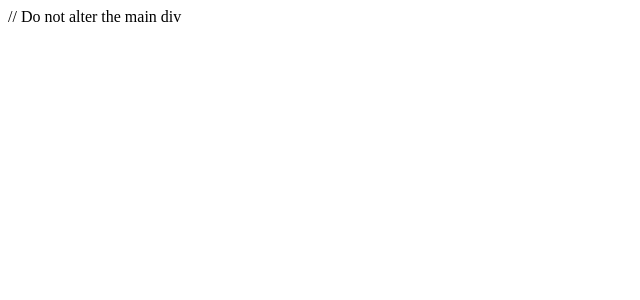
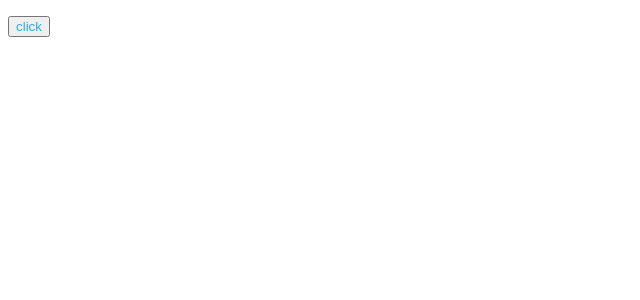
Before and after one commit to mdrizwan7739/Button-Action-with-Functional-Component---What-is-virtual-dom-React-Basics-Bui---osmiylf6xb5c, a React app: page / in a window 1280 px wide. Shown: the top 300 px of the page, without its empty margins (0-640 px from the left). Built offline with nearby package versions, Linux system fonts and the light colour scheme.

Commit message:
Update App.js

```diff
--- a/src/components/App.js
+++ b/src/components/App.js
@@ -1,12 +1,18 @@
 import React, {Component, useState} from "react";
 import "./../styles/App.css";
 
-function App() {
+const handleClick = () => {
+  return document.getElementById('para').innerHTML = "Hello, I've learnt to use the full-stack evaluation tool. This makes me so happy"
+}
+
+const App = () => {
   return (
-    <div id="main">
-      // Do not alter the main div
-    </div>
-  );
+    <div id="main" >
+      <p id="para"></p>
+      <button id="click" onClick={handleClick}>click</button>
+    </div >
+  )
+
 }
 
 
```
